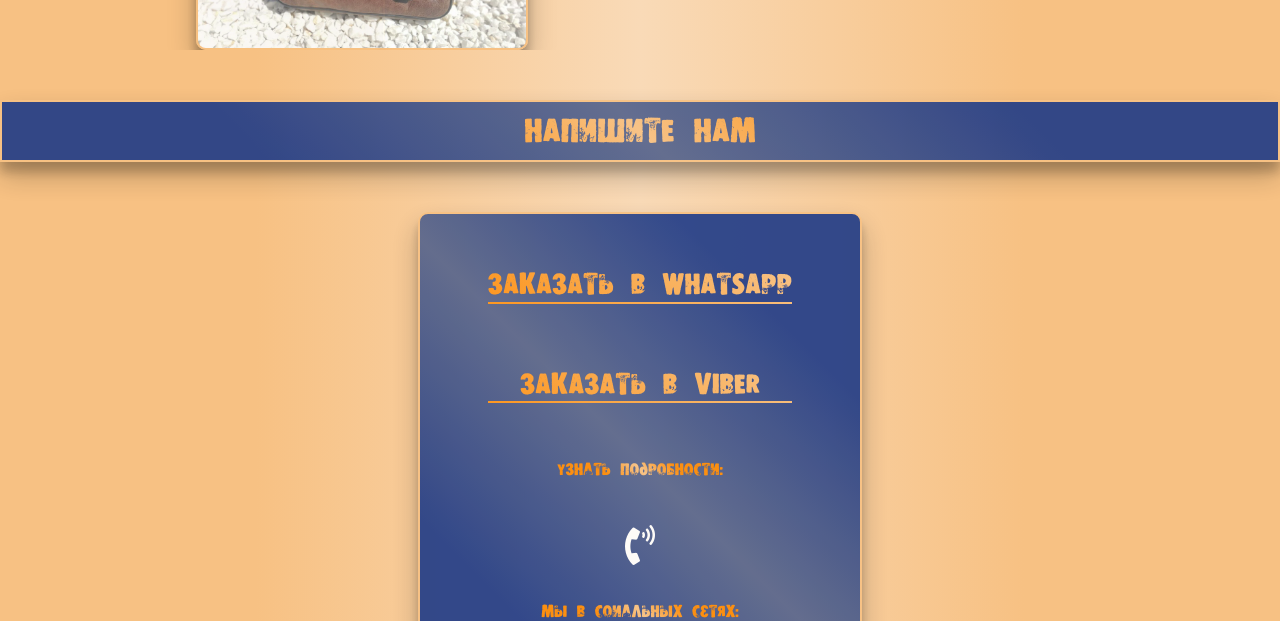
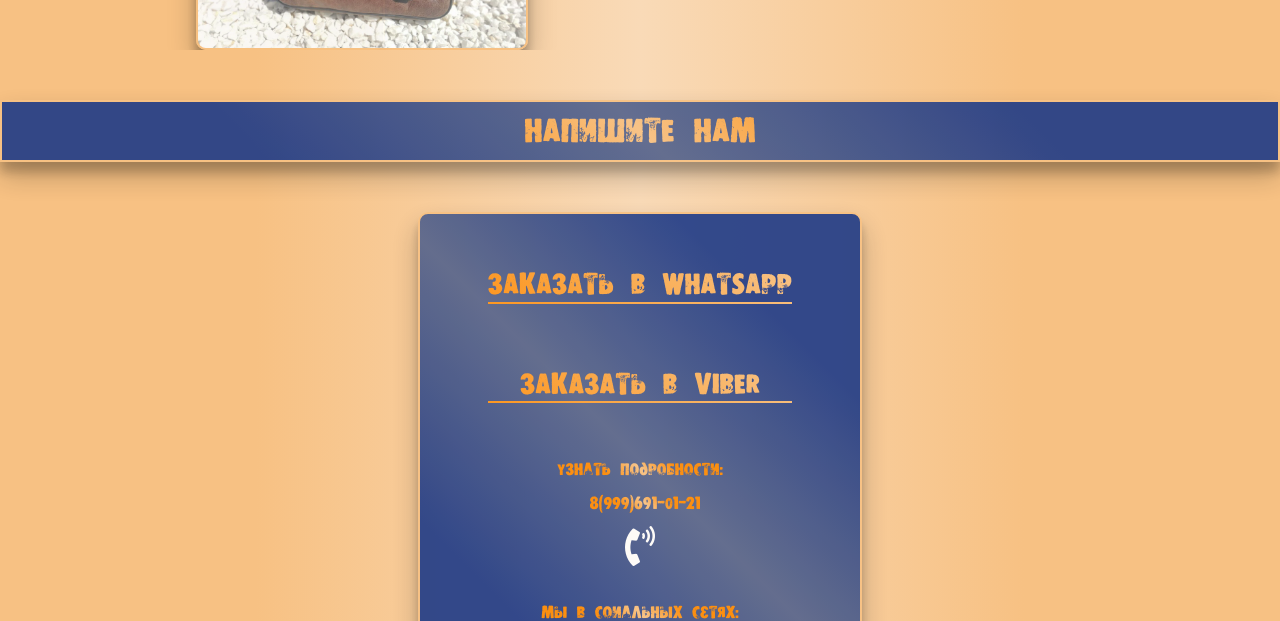
Before and after one commit to Yakushin103/Sell__skin, a plain HTML site: page index.html in a window 1280 px wide. Shown: the part 6367-6988 px from the top of the page. Drawn offline with Linux system fonts and the light colour scheme; a web font is replaced by a local one.

Commit message:
Add files via upload

```diff
--- a/index.html
+++ b/index.html
@@ -22,7 +22,7 @@
           <p>- В них используется только натуральная кожа, прошитая седельным вощёным, высокопрочным швом. Без тканевого подклада. Что даёт качество и долговечность.</p>
           <p>- Каждое изделие создаётся с душой, уделяя внимание каждой детали и Вашим пожеланиям.</p>
           <div class="btn">
-            <a href="#work">
+            <a href="#work" >
               <h3>Перейти к работам</h3>
             </a>
           </div>
@@ -272,8 +272,8 @@
         </div>
         <p>Узнать подробности:</p>
         <div class="call__now">
-
           <a href="tel:+79996910121">
+            <span>8(999)691-01-21</span>
             <i class="fas fa-phone-volume"></i>
           </a>
         </div>
```
